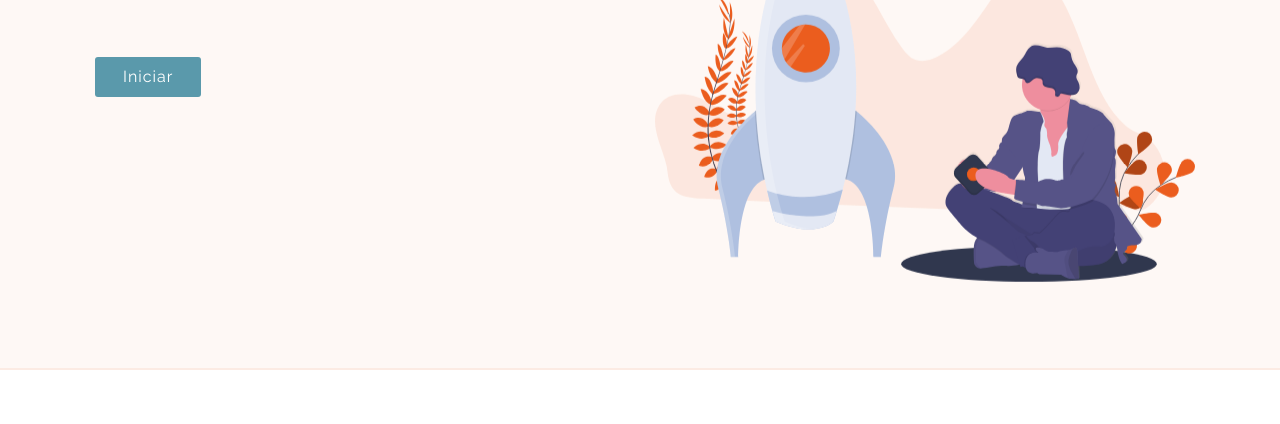
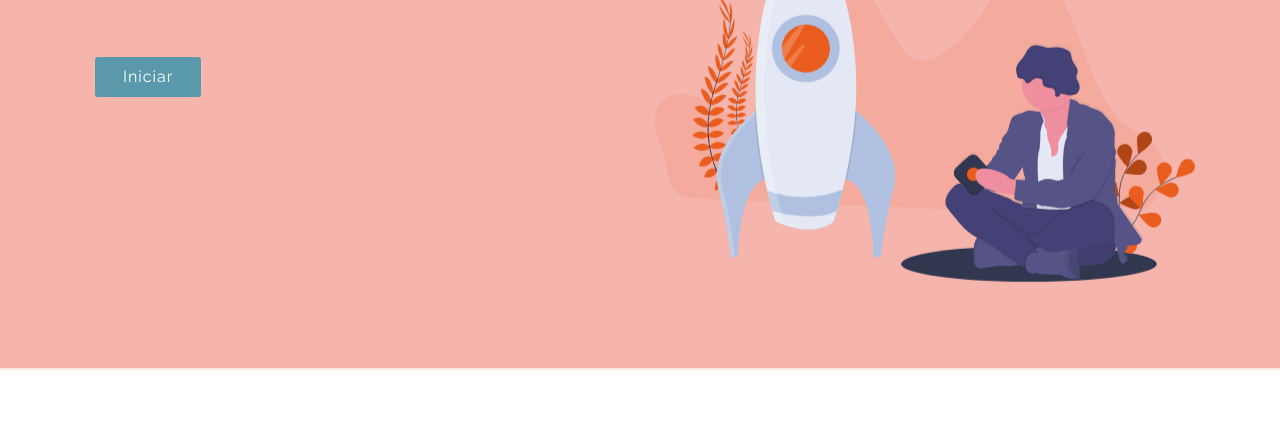
Before and after one commit to yanfernandes/fluirpsicologia, a plain HTML site: page index.html in a window 1280 px wide. Shown: the part 262-686 px from the top of the page. Drawn offline with nearby package versions, Linux system fonts and the light colour scheme.

Commit message:
Update style.css
Edit hero color bg

```diff
--- a/css/style.css
+++ b/css/style.css
@@ -335,7 +335,7 @@ h1, h2, h3, h4, h5, h6, .font-primary {
 #hero {
   width: 100%;
   height: 70vh;
-  background: #fef8f5;
+  background: #F5B4AC;
   border-bottom: 2px solid #fcebe3;
   margin: 72px 0 -72px 0;
 }
```
